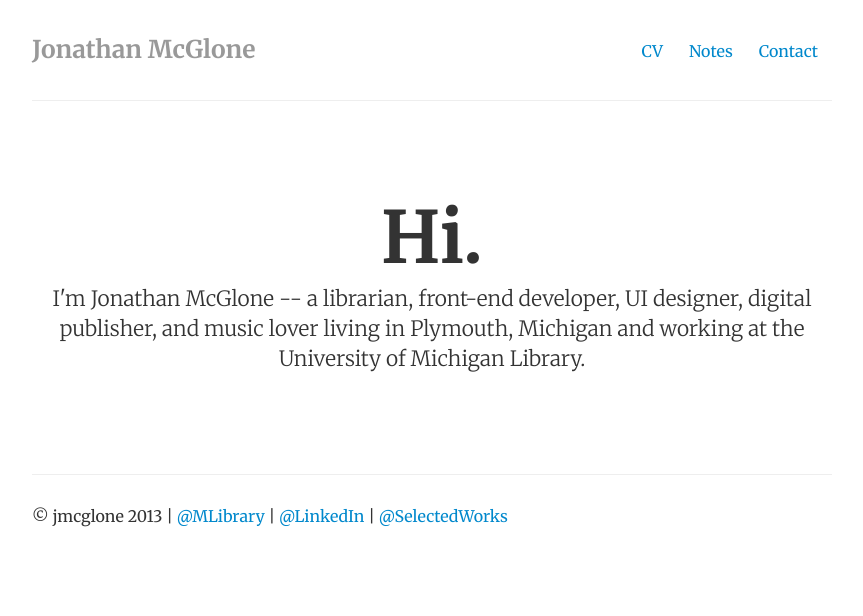
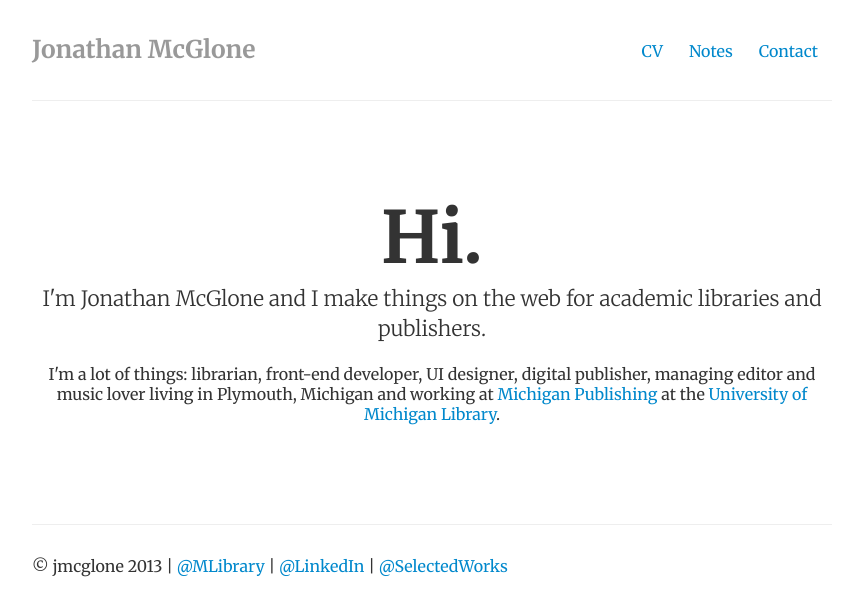
Before and after one commit to jmcglone/jmcglone.github.io, a Jekyll site: the page built from index.html, in a window 1280 px wide. Shown: the top 616 px of the page, without its empty margins (208-1071 px from the left). Built offline with Jekyll 4.4.1, drawn with Linux system fonts in a browser that asks for light colours; nearby versions of some CDN libraries.

Commit message:
Update index.html
Change introduction.

```diff
--- a/index.html
+++ b/index.html
@@ -8,5 +8,6 @@ contact: passive
 ---
 <div class="jumbotron">
 	<h1>Hi.</h1>
-	<p class="lead">I'm Jonathan McGlone -- a librarian, front-end developer, UI designer, digital publisher, and music lover living in Plymouth, Michigan and working at the University of Michigan Library.</p>
+	<p class="lead">I'm Jonathan McGlone and I make things on the web for academic libraries and publishers.</p>
+	<p>I'm a lot of things: librarian, front-end developer, UI designer, digital publisher, managing editor and music lover living in Plymouth, Michigan and working at <a href="http://www.publishing.umich.edu">Michigan Publishing</a> at the <a href="http://www.lib.umich.edu">University of Michigan Library</a>.</p>
 </div>
```
